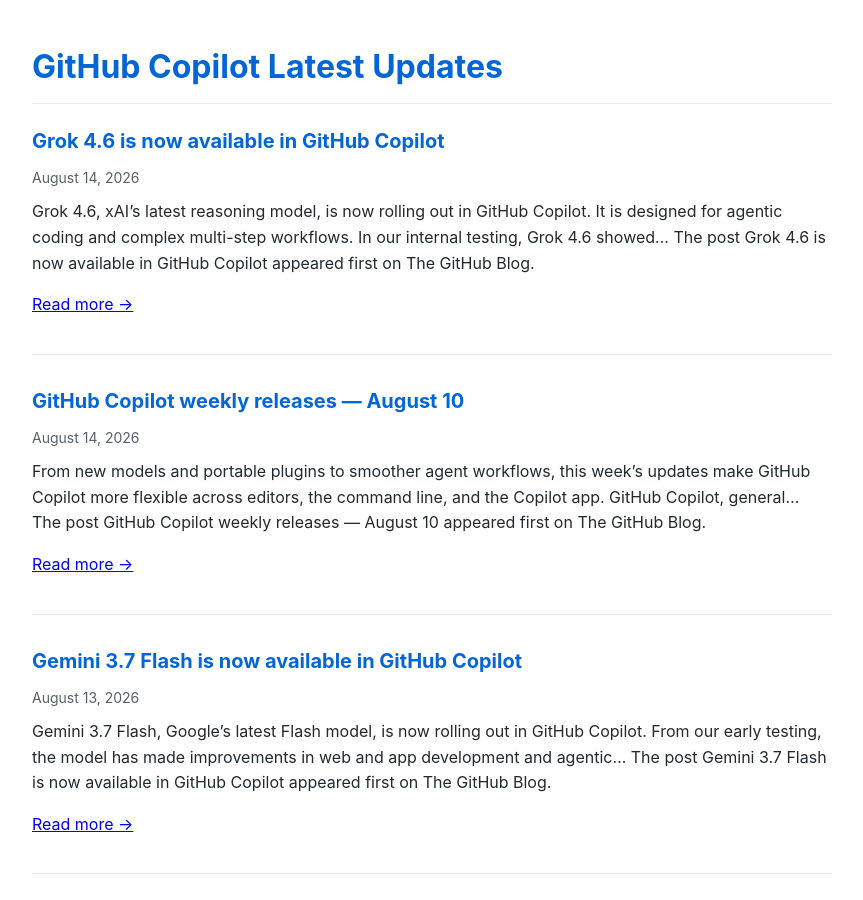
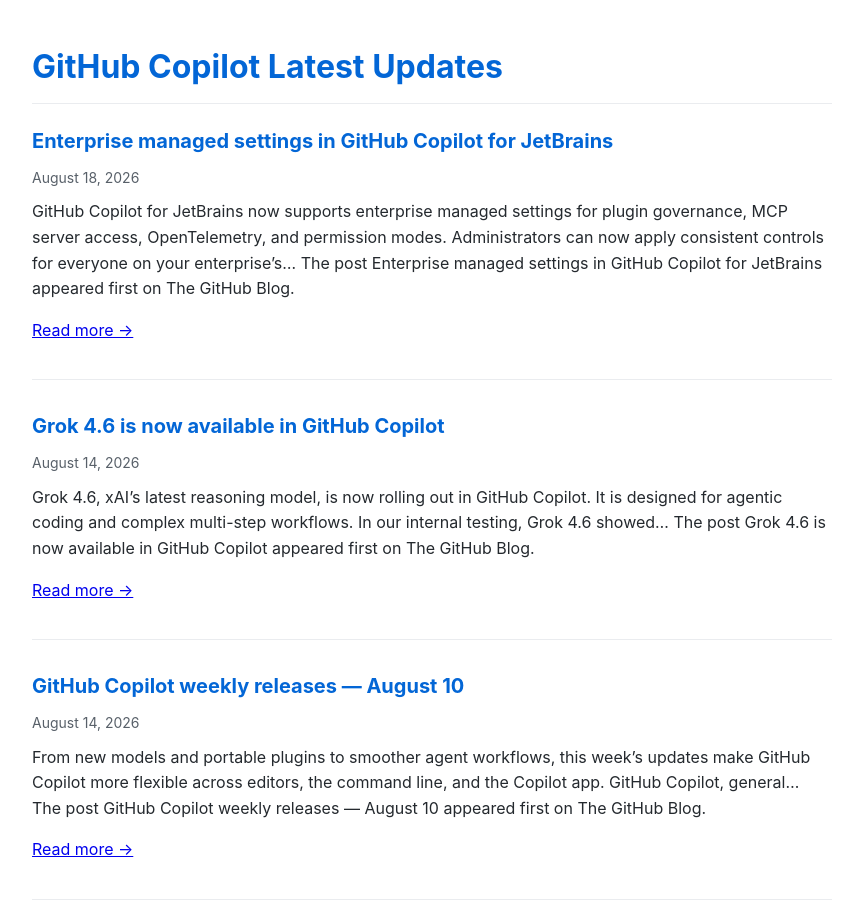
Before and after one commit to Oregand/oregand.github.io, a Jekyll site: the page copilot-feed.html, which Jekyll copies as it is, in a window 1280 px wide and 900 px high. Shown: the whole window, without its empty margins (208-1071 px from the left). Built offline with Jekyll 4.4.1, drawn with Linux system fonts in a browser that asks for light colours; some of the changed text lies outside the part shown.

Commit message:
Update RSS feed

```diff
--- a/copilot-feed.html
+++ b/copilot-feed.html
@@ -62,6 +62,19 @@
 </head>
 <body>
   <h1>GitHub Copilot Latest Updates</h1>
+
+  <div class="feed-item">
+    <div class="feed-title">
+      <a href="https://github.blog/changelog/2026-08-18-enterprise-managed-settings-in-github-copilot-for-jetbrains" target="_blank">Enterprise managed settings in GitHub Copilot for JetBrains</a>
+    </div>
+    <div class="feed-date">August 18, 2026</div>
+    <div class="feed-description">
+      GitHub Copilot for JetBrains now supports enterprise managed settings for plugin governance, MCP server access, OpenTelemetry, and permission modes. Administrators can now apply consistent controls for everyone on your enterprise&#8217;s&#8230;
+The post Enterprise managed settings in GitHub Copilot for JetBrains appeared first on The GitHub Blog.
+
+      <p><a href="https://github.blog/changelog/2026-08-18-enterprise-managed-settings-in-github-copilot-for-jetbrains" target="_blank">Read more →</a></p>
+    </div>
+  </div>
 
   <div class="feed-item">
     <div class="feed-title">
@@ -180,21 +193,8 @@ The post Copilot on web expands conversation controls appeared first on The GitH
     </div>
   </div>
 
-  <div class="feed-item">
-    <div class="feed-title">
-      <a href="https://github.blog/changelog/2026-08-07-github-copilot-weekly-releases-august-3" target="_blank">GitHub Copilot weekly releases — August 3</a>
-    </div>
-    <div class="feed-date">August 7, 2026</div>
-    <div class="feed-description">
-      This week&#8217;s updates across GitHub Copilot in the desktop app, CLI, and VS Code help you resume and organize work, review changes, and ask questions without losing context. GitHub Copilot&#8230;
-The post GitHub Copilot weekly releases — August 3 appeared first on The GitHub Blog.
-
-      <p><a href="https://github.blog/changelog/2026-08-07-github-copilot-weekly-releases-august-3" target="_blank">Read more →</a></p>
-    </div>
-  </div>
-
   <div class="update-info">
-    Feed last updated: August 18, 2026 at 12:03 PM
+    Feed last updated: August 19, 2026 at 12:02 AM
   </div>
 </body>
 </html>
```
